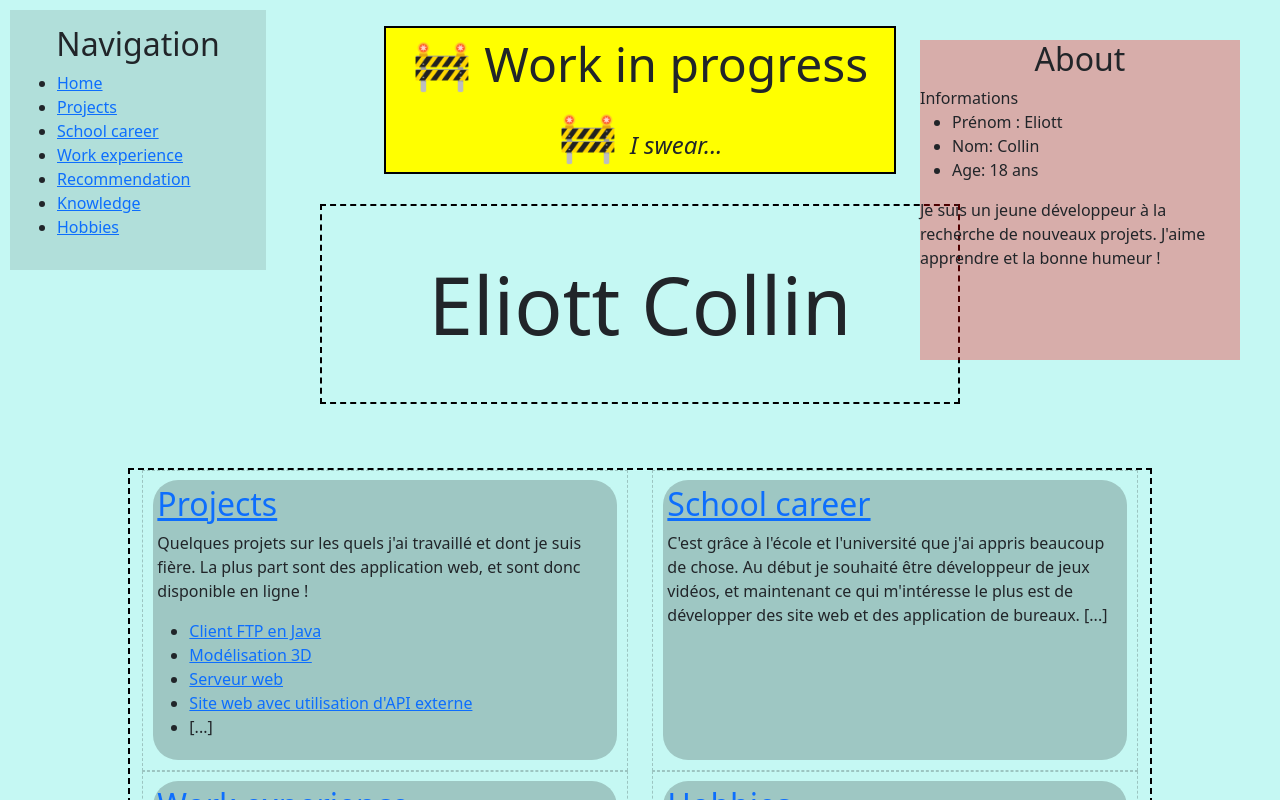
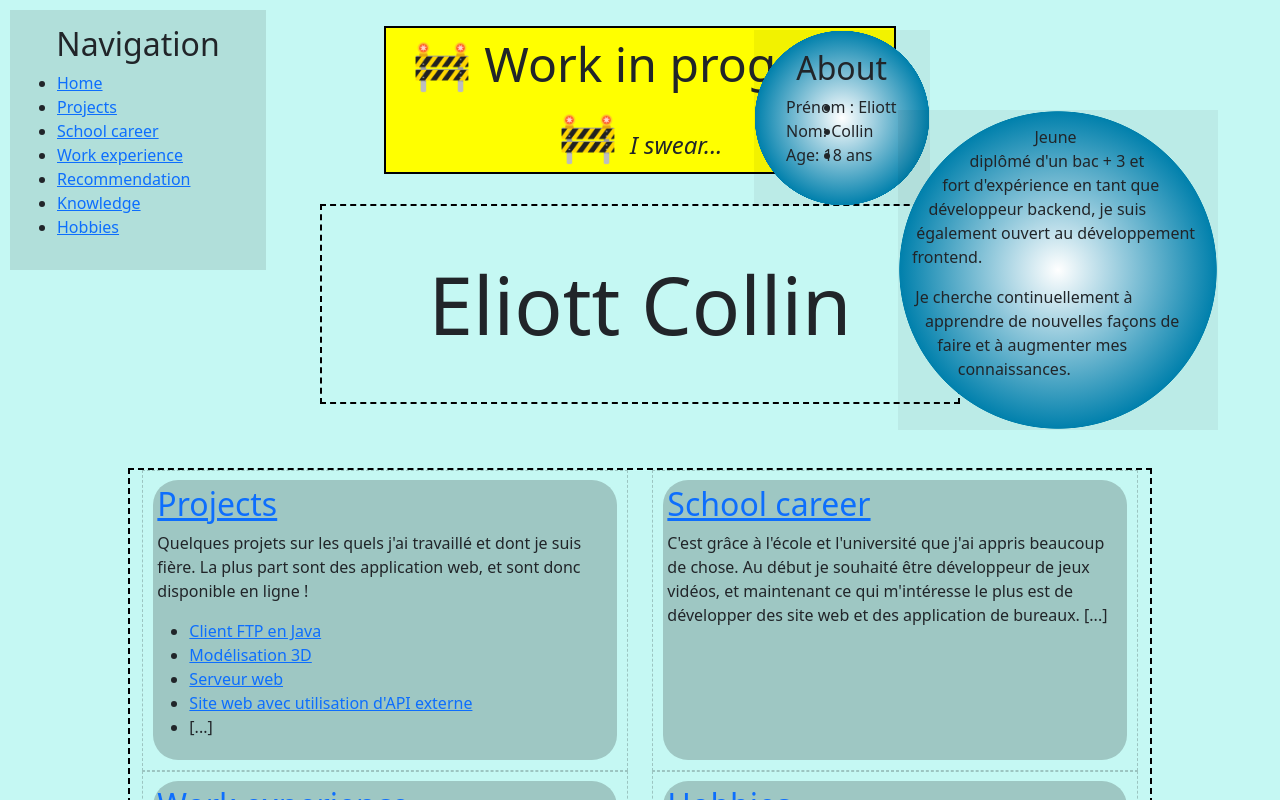
Before and after one commit to Elioce33/eportfolio, a Next.js app: page / in a window 1280 px wide. Shown: the top 800 px of the page. Built offline with nearby package versions, Linux system fonts and the light colour scheme.

Commit message:
feat: add bubble style for presentation section

```diff
--- a/app/globals.scss
+++ b/app/globals.scss
@@ -37,33 +37,97 @@ body {
   background-color: rgb(197, 248, 243);
 }
 
-.bubble_container {
-  background-color: rgba(0, 0, 0, 0.1);
-}
 
-.bubble {
-  margin: auto;
-  //background-color: rgba(0, 0, 250, 0.1);
-  /*border: 2px dashed black;*/
-  //height: 100%;
-  //width: 100%;
-  //border-radius: 50%;
-
-  h2 {
-    text-align: center;
-  }
-}
-
-
-.presentation_bubble.bubble_container {
-  background-color: rgba(255, 0, 0, 0.3);
+.presentation_bubbles {
   position: absolute;
   top: 30px;
   right: 30px;
-  width: 25%;
-  height: 25vw;
-  margin: 10px;
   z-index: 1;
+  //border: 1px dashed red;
+
+  //width: 30vw;
+  //height: 30vw;
+
+  .bubble_container {
+    background-color: rgba(0, 0, 0, 0.05);
+
+    &.information_list_bubble {
+      width: 11em;
+      height: 11em;
+      //border: 1px solid greenyellow;
+      position: absolute;
+      transform: translateX(-31em);
+    }
+
+    &.description_bubble {
+      width: 20em;
+      height: 20em;
+      //border: 1px solid deepskyblue;
+      position: absolute;
+      transform: translateX(-22em) translateY(5em);
+    }
+
+    .bubble_wrapper {
+      position: relative;
+      margin: 0;
+      background: radial-gradient(
+                      ellipse at center,
+                      rgba(255, 255, 255, 1) 0%,
+                      rgba(0, 128, 172, 1) 70%,
+                      rgba(255, 0, 0, 0) 70.3%
+      );
+      height: 100%;
+      width: 100%;
+
+      // figure before the text to wrap around
+      &::before {
+        content: "";
+        float: left;
+        height: 100%;
+        width: 50%;
+        shape-outside: polygon(
+                        0 0,
+                        98% 0,
+                        50% 6%,
+                        23.4% 17.3%,
+                        6% 32.6%,
+                        0 50%,
+                        6% 65.6%,
+                        23.4% 82.7%,
+                        50% 94%,
+                        98% 100%,
+                        0 100%
+        );
+        shape-margin: 3%;
+      }
+
+      .text {
+        height: 100%; // to make the text fill the bubble
+
+        // figure after the text to wrap around
+        &::before {
+          content: "";
+          float: right;
+          height: 100%;
+          width: 50%;
+          shape-outside: polygon(
+                          2% 0%,
+                          100% 0%,
+                          100% 100%,
+                          2% 100%,
+                          50% 94%,
+                          76.6% 82.7%,
+                          94% 65.6%,
+                          100% 50%,
+                          94% 32.6%,
+                          76.6% 17.3%,
+                          50% 6%
+          );
+          shape-margin: 3%;
+        }
+      }
+    }
+  }
 }
 
 
@@ -80,27 +144,13 @@ h1 {
 main {
   margin: 5% auto 0 auto;
   width: 80%;
+
   &.project {
     width: 60%;
   }
 
   border: 2px dashed black;
-
-  .bubble_container {
-    width: 25vw;
-    height: 25vw;
-  }
-
-  .bubble .bubble_content {
-    //margin: 10px;
-  }
 }
-
-//main.home {
-//  .bubble_container {
-//    margin: 0 auto;
-//  }
-//}
 
 
 nav {
--- a/app/page.tsx
+++ b/app/page.tsx
@@ -5,21 +5,21 @@ import Link from "next/link";
 export default function Page() {
   return <>
     <main className="home">
-      <Bubble className='presentation_bubble' title="About">
-        <div>
-          <div>
-            Informations
+      <div className='presentation_bubbles'>
+        <Bubble className={"information_list_bubble"}>
+          <h2>About</h2>
           <ul className="list-disc list-inside">
             <li>Prénom : Eliott</li>
             <li>Nom: Collin</li>
             <li>Age: 18 ans</li>
           </ul>
+        </Bubble>
+        <Bubble className={"description_bubble"}>
+          <p>Jeune diplômé d'un bac + 3 et fort d'expérience en tant que développeur backend, je suis également ouvert au développement frontend.</p>
+          <p>Je cherche continuellement à apprendre de nouvelles façons de faire et à augmenter mes connaissances.</p>
+        </Bubble>
       </div>
-          <div>
-            <p>Je suis un jeune développeur à la recherche de nouveaux projets. J'aime apprendre et la bonne humeur !</p>
-          </div>
-        </div>
-      </Bubble>
+
 
       <div className="container-fluid">
         <div className="row row-cols-2">
--- a/components/Bubble.tsx
+++ b/components/Bubble.tsx
@@ -1,14 +1,11 @@
 import Link from "next/link";
 
-export function Bubble({className = "", title, children}: any) {
+export function Bubble({className = "", children}: any) {
 
   return <div className={`bubble_container ${className}`}>
-    <div className={`bubble`}>
-      <div className='bubble_content'>
-        <div className="text">
-          <h2>{title}</h2>
+    <div className={"bubble_wrapper"}>
+      <div className="text">
           {children}
-        </div>
       </div>
     </div>
   </div>;
--- a/components/Nav.tsx
+++ b/components/Nav.tsx
@@ -1,5 +1,4 @@
 import Link from "next/link";
-import {Bubble} from "@/components/Bubble";
 
 export function SiteMap() {
   return <>
```
Lines whose indentation alone changed are shown as unchanged.
